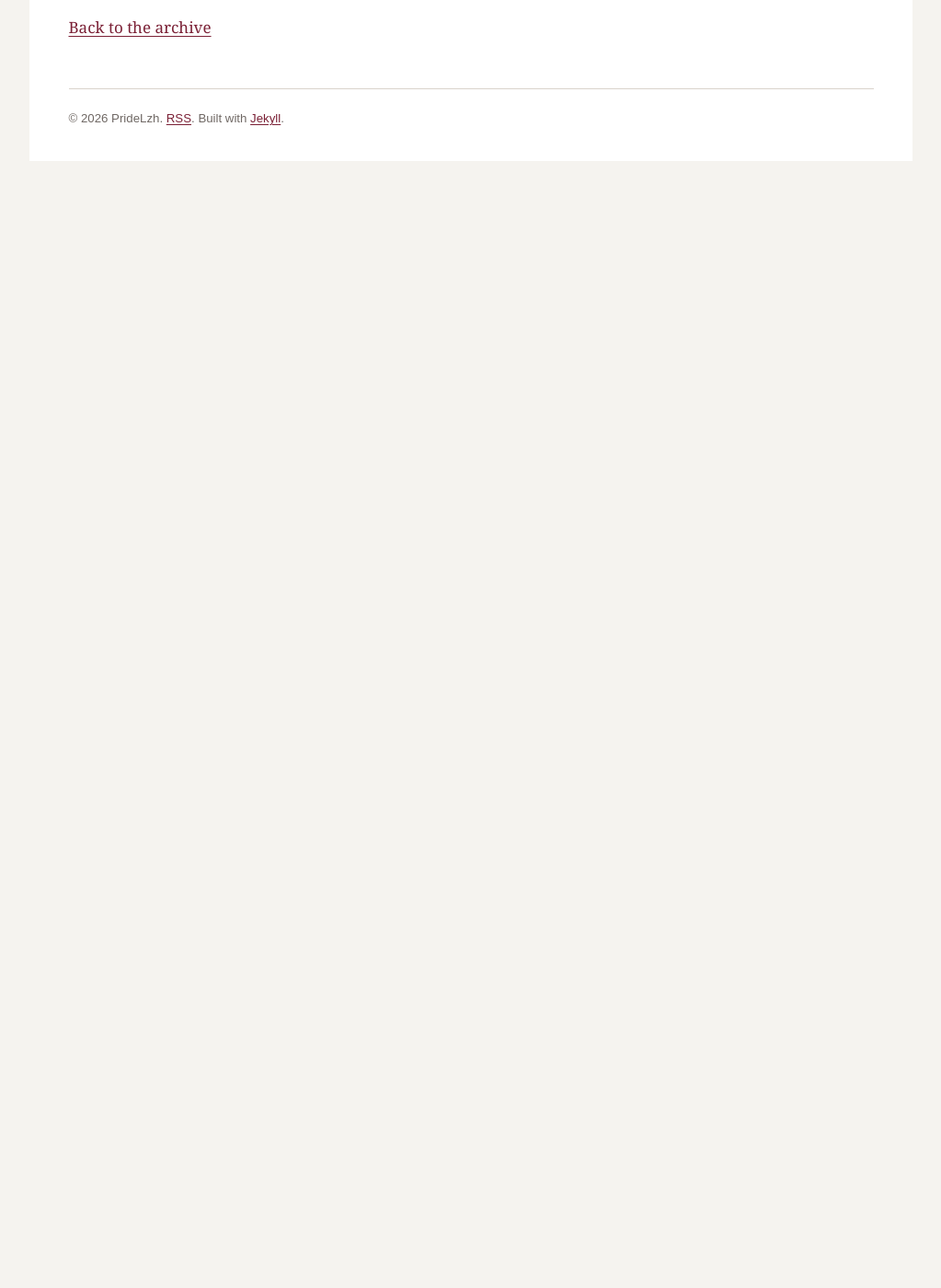
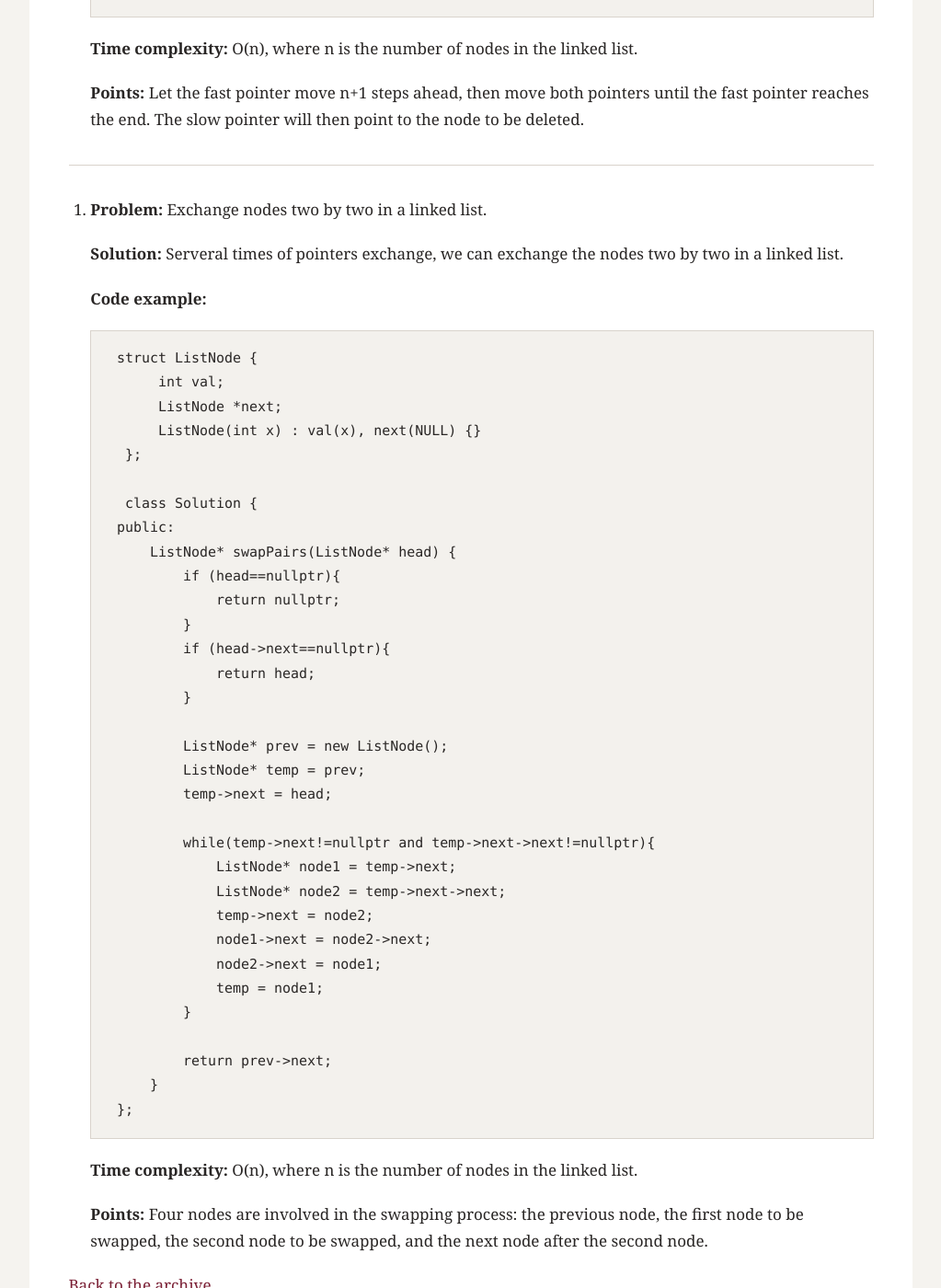
Before and after one commit to pridelzh/pridelzh.github.io, a Jekyll site: the page built from _posts/2026-08-02-record-algorithm-exercise.md, in a window 1280 px wide and 1400 px high, scrolled down 4985 px. Shown: the whole window at 92% size, without its empty margins (128-1151 px from the left). Built offline with Jekyll 4.4.1, drawn with Linux system fonts in a browser that asks for light colours; before the commit the page ends 5194 px from its top, so only the background shows below that.

Commit message:
update 2026-08-02-record-algorithm-exercise.md

````diff
--- a/_posts/2026-08-02-record-algorithm-exercise.md
+++ b/_posts/2026-08-02-record-algorithm-exercise.md
@@ -49,6 +49,8 @@ excerpt: "A record of traditional algorithm exercises."
 
    **Points:** if a linked list is circular, the fast pointer will eventually meet the slow pointer just like a running competition. If it is not circular, the fast pointer will reach the end of the list (null) before meeting the slow pointer.
 
+---
+
 2. **Problem:** Merge two linked list into one.
 
    **Solution:** Use a new begin node and then traverse both linked lists, comparing the values of the current nodes. Append the smaller value to the new list and move the pointer of that list forward. Continue until one of the lists is exhausted, then append the remaining nodes from the other list.
@@ -93,6 +95,8 @@ excerpt: "A record of traditional algorithm exercises."
 
    **Points:** Just traverse both linked lists once and compare their values to merge them in sorted order.
 
+---
+
 3. **Problem:** Use linked lists to store large numbers, try to add them.
 
    **Solution:** Traverse both linked lists simultaneously, adding corresponding digits along with any carry from the previous addition. Create a new linked list to store the result.
@@ -136,6 +140,8 @@ excerpt: "A record of traditional algorithm exercises."
 
    **Points:** A carry is maintained during the addition process, and the result is stored in a new linked list.
 
+---
+
 4. **Problem:** Delete the last No.n node from a linked list.
 
    **Solution:** Use two pointers, one fast and one slow. Move the fast pointer n steps ahead, then move both pointers until the fast pointer reaches the end. The slow pointer will then point to the node to be deleted.
@@ -173,3 +179,49 @@ excerpt: "A record of traditional algorithm exercises."
    **Time complexity:** O(n), where n is the number of nodes in the linked list.
 
    **Points:** Let the fast pointer move n+1 steps ahead, then move both pointers until the fast pointer reaches the end. The slow pointer will then point to the node to be deleted.
+
+---
+
+5. **Problem:** Exchange nodes two by two in a linked list.
+
+   **Solution:** Serveral times of pointers exchange, we can exchange the nodes two by two in a linked list.
+
+   **Code example:**
+   ```cpp
+    struct ListNode {
+         int val;
+         ListNode *next;
+         ListNode(int x) : val(x), next(NULL) {}
+     };
+
+     class Solution {
+    public:
+        ListNode* swapPairs(ListNode* head) {
+            if (head==nullptr){
+                return nullptr;
+            }
+            if (head->next==nullptr){
+                return head;
+            }
+
+            ListNode* prev = new ListNode();
+            ListNode* temp = prev;
+            temp->next = head;
+
+            while(temp->next!=nullptr and temp->next->next!=nullptr){
+                ListNode* node1 = temp->next;
+                ListNode* node2 = temp->next->next;
+                temp->next = node2;
+                node1->next = node2->next;
+                node2->next = node1;
+                temp = node1;
+            }
+
+            return prev->next;
+        }
+    };
+   ```
+
+   **Time complexity:** O(n), where n is the number of nodes in the linked list.
+
+   **Points:** Four nodes are involved in the swapping process: the previous node, the first node to be swapped, the second node to be swapped, and the next node after the second node.
````
